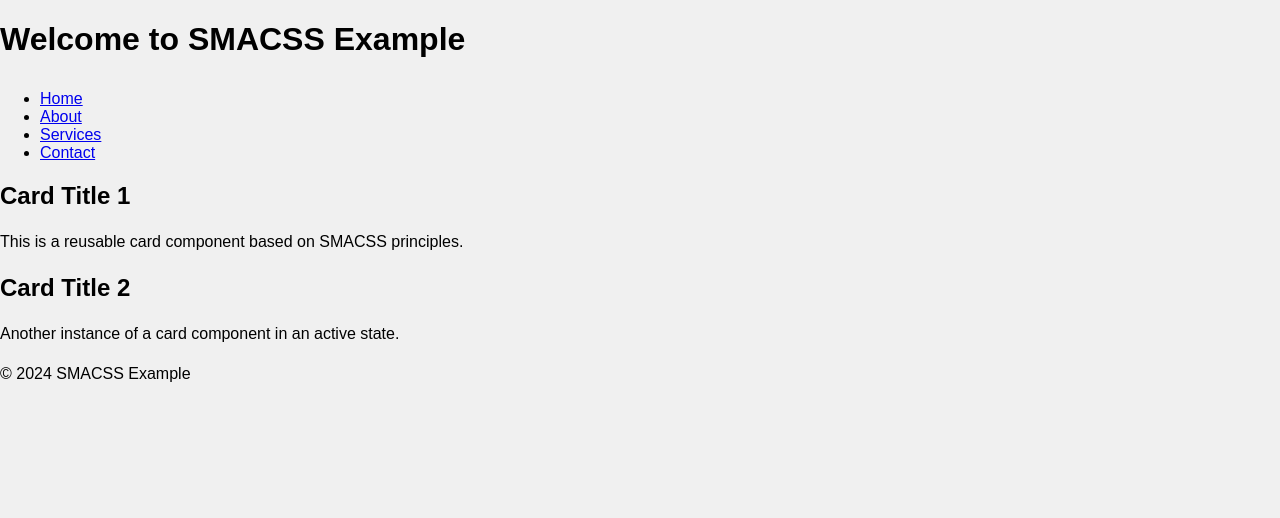
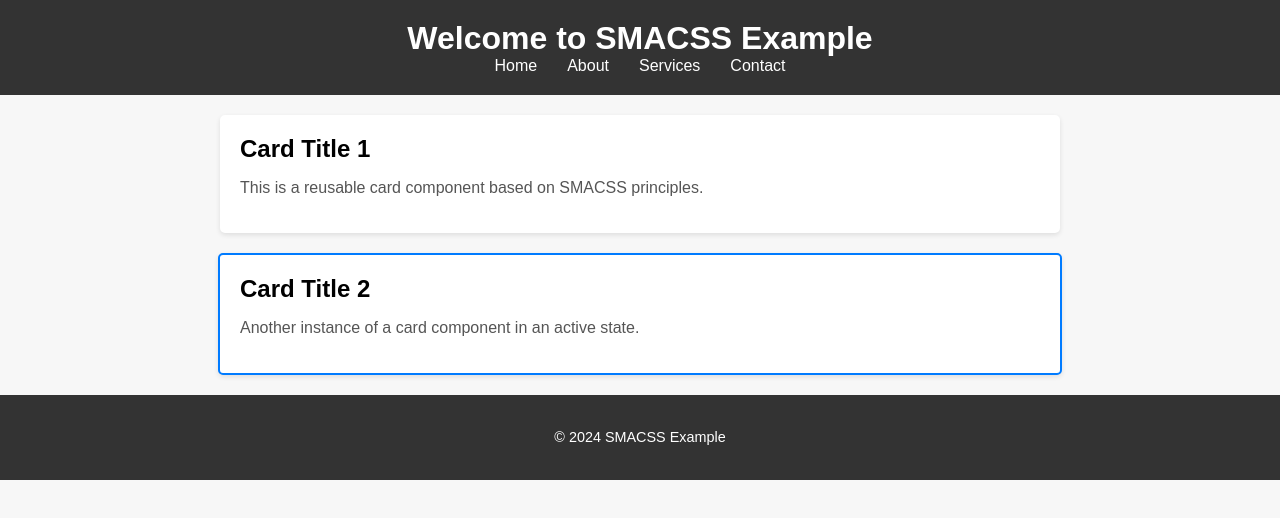
Before and after one commit to rodrigoramaryjoy123/Activity22, a plain HTML site: page index.html in a window 1280 px wide. Drawn offline with Linux system fonts and the light colour scheme.

Commit message:
Update index.css

```diff
--- a/index.css
+++ b/index.css
@@ -1,40 +1,67 @@
 /* Base */
 body {
-  font-family: sans-serif;
-  margin: 0;
-}
-
-h1 {
-  font-size: 2em;
-  margin-bottom: 1em;
-}
-
-p {
-  line-height: 1.5;
+    font-family: Arial, sans-serif;
+    background-color: #f7f7f7;
+    margin: 0;
+    padding: 0;
 }
 
 /* Layout */
-.container {
-  max-width: 960px;
-  margin: 0 auto;
-  padding: 20px;
+.site-header, .site-footer {
+    background-color: #333;
+    color: #fff;
+    text-align: center;
+    padding: 20px 0;
+}
+
+.site-header h1 {
+    margin: 0;
+}
+
+.site-nav ul {
+    list-style: none;
+    padding: 0;
+    margin: 0;
+    display: flex;
+    justify-content: center;
+}
+
+.site-nav li {
+    margin: 0 15px;
+}
+
+.site-nav a {
+    color: #fff;
+    text-decoration: none;
+}
+
+.site-footer {
+    font-size: 0.9em;
+    margin-top: 20px;
 }
 
 /* Module */
-.button {
-  padding: 10px 20px;
-  border: none;
-  border-radius: 5px;
-  cursor: pointer;
+.card {
+    background-color: #fff;
+    border-radius: 5px;
+    box-shadow: 0 2px 5px rgba(0, 0, 0, 0.1);
+    padding: 20px;
+    margin: 20px auto;
+    width: 90%;
+    max-width: 800px;
+}
+
+.card--active {
+    border: 2px solid #007bff;
 }
 
 /* State */
-.button--primary {
-  background-color: #007bff;
-  color: #fff;
+.card-title {
+    margin: 0;
+    font-size: 1.5em;
 }
 
-/* Theme */
-body {
-  background-color: #f0f0f0;
+.card-description {
+    font-size: 1em;
+    color: #555;
 }
```
